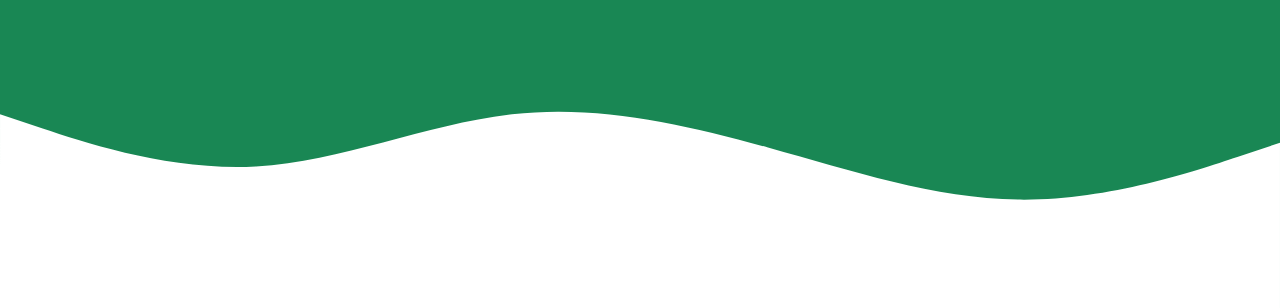
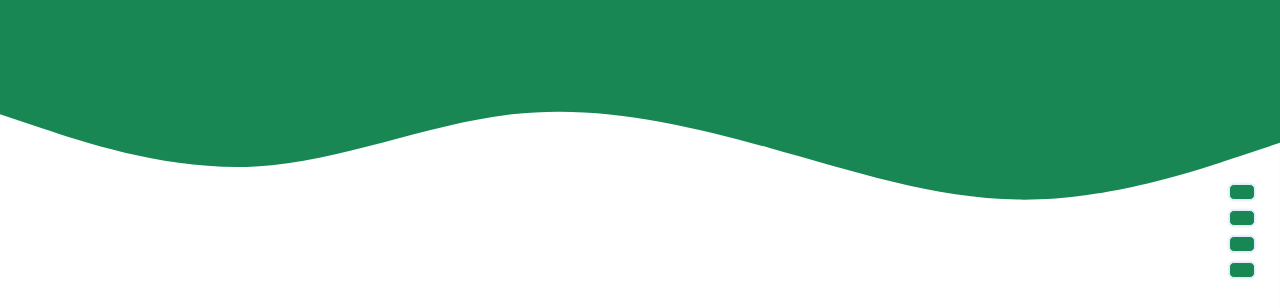
Before and after one commit to mtqbatutaba/mtqbatutaba.github.io, a plain HTML site: page index.html in a window 1280 px wide. Shown: the part 492-800 px from the top of the page. Drawn offline with nearby package versions, Linux system fonts and the light colour scheme.

Commit message:
Update indexStyle.css

```diff
--- a/style/indexStyle.css
+++ b/style/indexStyle.css
@@ -212,29 +212,33 @@ nav .nav-link {
 }
 
 /* TOPUP BUTTON */
-.topUp {
-  position:fixed;
-  bottom:20px;
-  right: 40px;
-  width:5%;
+.flyButton {
+  position: fixed;
+  bottom: 20px;
+  right: 20px;
   z-index: 9999;
-  padding: 5px;
-  margin:auto;
+  /* margin: auto; */
 }
 
-.topUp a{
-      color:white;
+.flyButton a {
+  background-color: #198754;
+  color: #e2edff;
   border: solid 1px #e2edff;
   box-shadow: 0 0 2px 1px #e2edff;
   text-decoration: none;
   text-shadow: 1px 1px 1px black;
-      background-color: #198754;
-      width:100%;
-      padding: 5px 12px;
-      text-align:center;
-      margin:0;
+  padding: 7px 12px;
+  text-align: center;
   border-radius: 5px;
-      margin:auto;
+  margin: 5px 5px 10px 5px;
+  display: grid;
+}
+
+.flyButton a:hover {
+  background-color: #e2edff;
+  color: #198754;
+  box-shadow: 0 0 2px 1px #198754;
+  text-shadow: 0.5px 0.5px 0.5px #333;
 }
 
 /* FOOTER */
```
Lines whose indentation alone changed are shown as unchanged.
